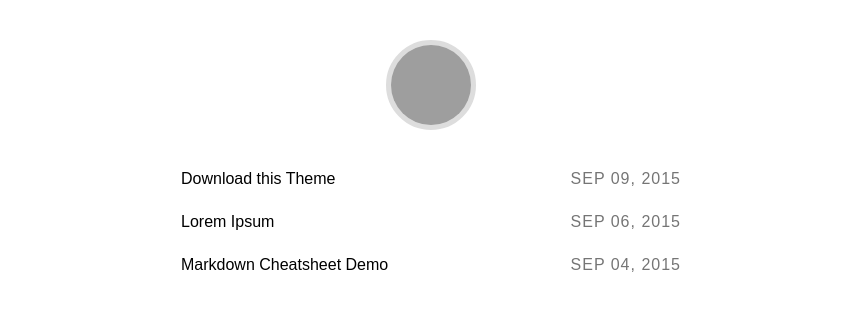
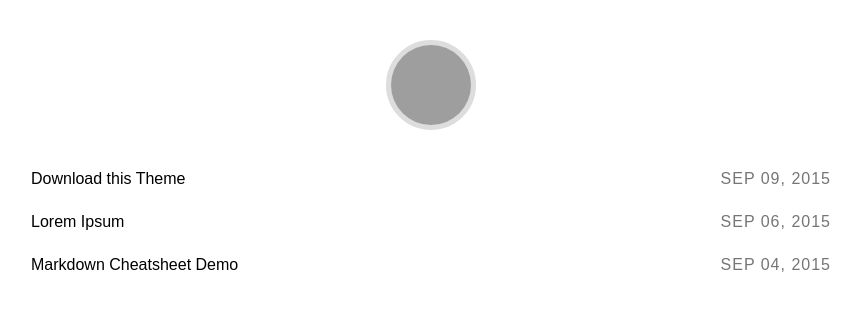
Before and after one commit to yuriymalygin/yuriymalygin.github.io, a Jekyll site: the page built from index.html, in a window 1280 px wide. Shown: the top 311 px of the page, without its empty margins (209-1070 px from the left). Built offline with Jekyll 4.4.1, drawn with Linux system fonts in a browser that asks for light colours; some web fonts are replaced; grey boxes are pictures that could not be loaded.

Commit message:
Increase width of block to main menu

```diff
--- a/_sass/main.scss
+++ b/_sass/main.scss
@@ -305,7 +305,7 @@ article {
   }
 }
 section {
-  max-width: 500px;
+  max-width: 800px;
   margin: 0 auto;
   ul {
     list-style: none;
```
